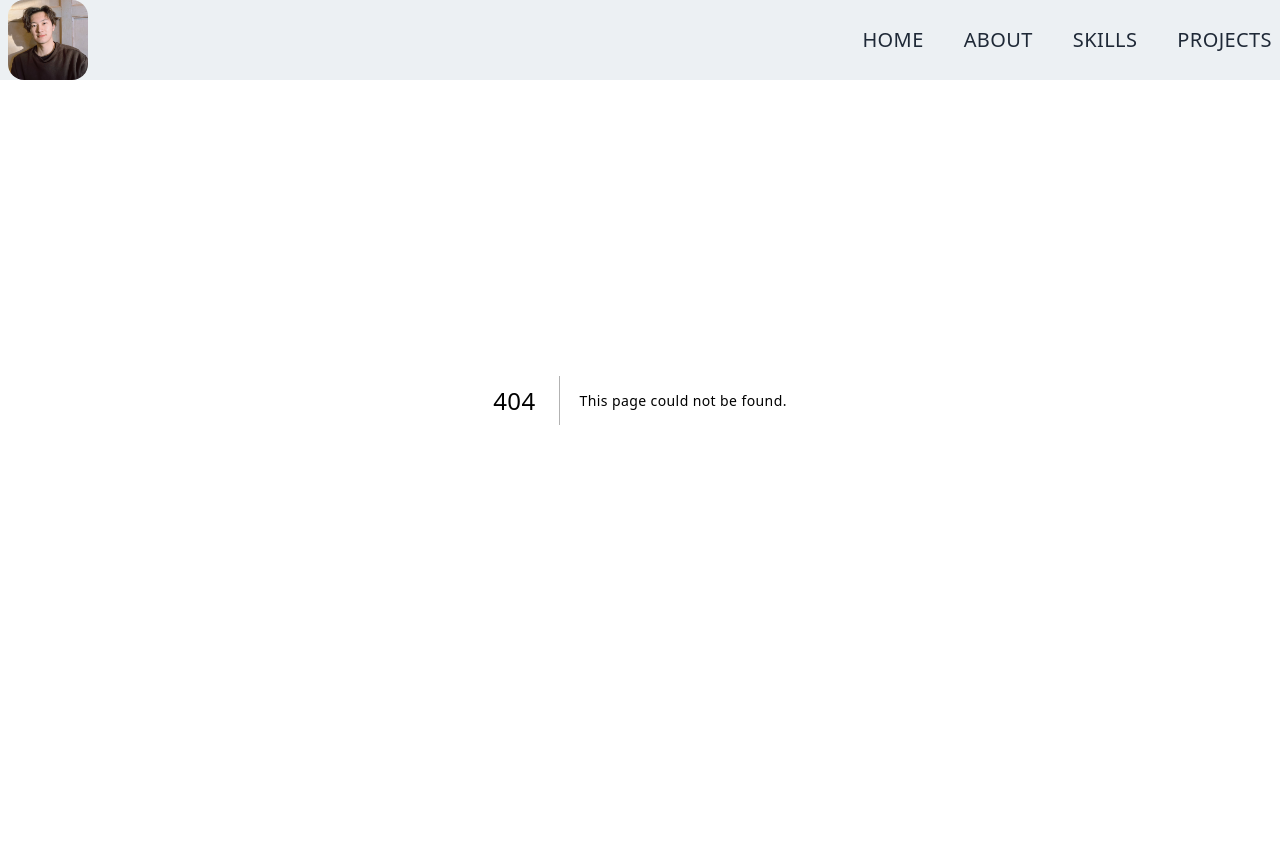
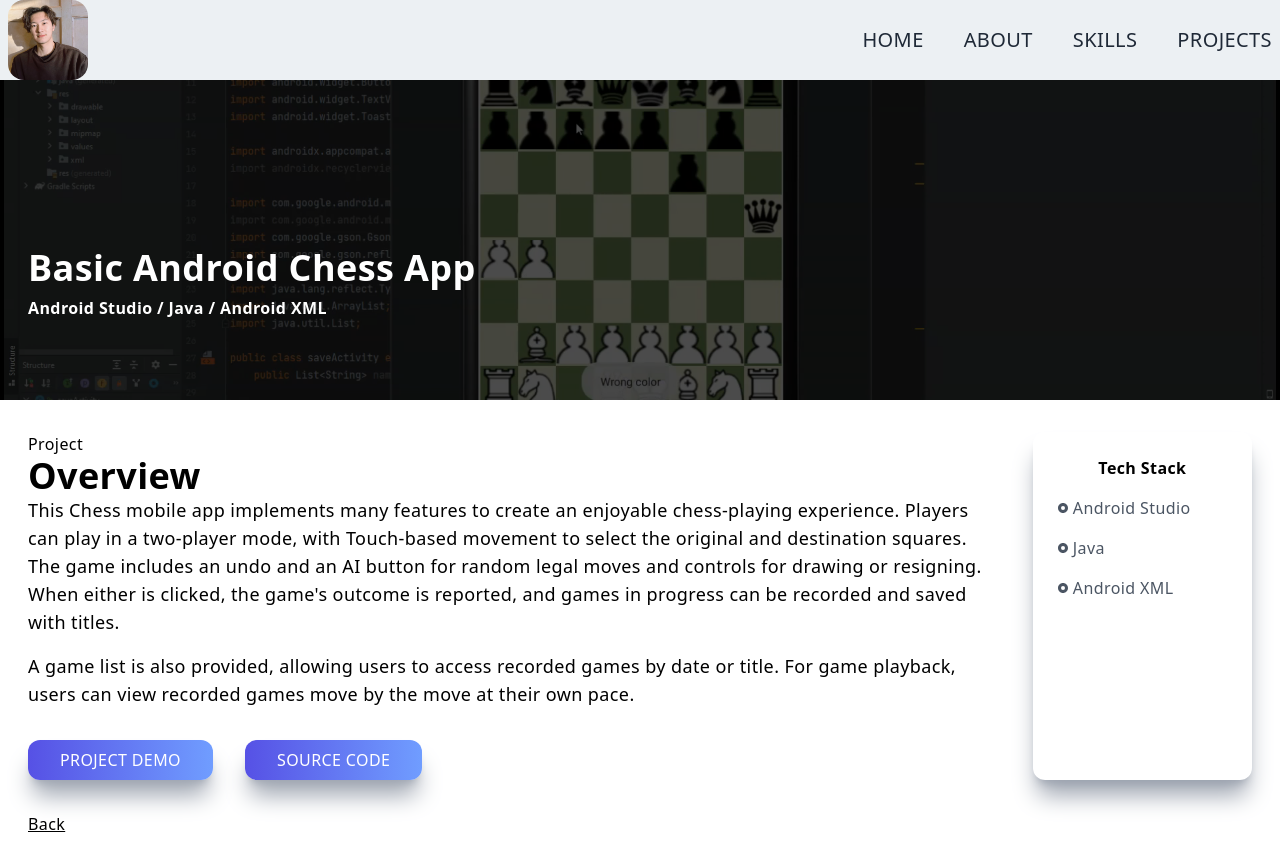
Before and after one commit to jamescodestuff/Personal-Website, a Next.js app: page /chess in a window 1280 px wide. Before the commit this address had no page. Before the commit the page ends 800 px from the top, so only its background shows below. Built offline with nearby package versions, Linux system fonts and the light colour scheme.

Commit message:
added more projects

```diff
--- a/components/Projects.jsx
+++ b/components/Projects.jsx
@@ -1,11 +1,12 @@
 import React from "react";
 import ProjectItem from "./ProjectItem";
 import portfolioImg from "../public/assets/projects/website.png";
-
+import chessImg from "../public/assets/projects/chess.png";
+import photoImg from "../public/assets/projects/photos.png";
 
 const Projects = () => {
   return (
-    <div id='projects' className="w-full">
+    <div id="projects" className="w-full">
       <div className="max-w-[1240px] mx-auto px-2 py-16">
         <p className="text-xl tracking-widest uppercase text-[#5651e5]">
           Projects
@@ -14,6 +15,27 @@
         <div className="grid md:grid-cols-2 gap-8">
           <ProjectItem
             title="Personal Portfolio Website"
+            bgImg={portfolioImg}
+            projectUrl="/portfolio"
+            tech="Next.JS, Tailwind"
+          />
+
+          <ProjectItem
+            title="Android Chess App"
+            bgImg={chessImg}
+            projectUrl="/chess"
+            tech="Android Studio, Java"
+          />
+
+          <ProjectItem
+            title="Photo Album Application"
+            bgImg={photoImg}
+            projectUrl="/photos"
+            tech="JavaFX"
+          />
+
+          <ProjectItem
+            title="2023 Hackathon"
             bgImg={portfolioImg}
             projectUrl="/portfolio"
             tech="Next.JS"
--- /dev/null
+++ b/pages/chess.jsx
@@ -0,0 +1,84 @@
+import React from "react";
+import chessImg from "../public/assets/projects/chess.png";
+import Image from "next/image";
+import { RiRadioButtonFill } from "react-icons/ri";
+import Link from "next/link";
+
+const property = () => {
+  return (
+    <div className="w-full">
+      <div className="w-screen h-[50vh] relative">
+        <div className="absolute top-0 left-0 w-full h-[50vh] bg-black/70 z-10" />
+        <Image
+          className="absolute z-1"
+          layout="fill"
+          objectFit="cover"
+          src={chessImg}
+          alt="/"
+        />
+        <div className="absolute top-[70%] max-w-[1240px] w-full left-[50%] right-[50%] translate-x-[-50%] translate-y-[-50%] text-white z-10 p-2">
+          <h2 className="py-2">Basic Android Chess App</h2>
+          <h3>Android Studio / Java / Android XML</h3>
+        </div>
+      </div>
+
+      <div className="max-w-[1240px] mx-auto p-2 grid md:grid-cols-5 gap-8 pt-8">
+        <div className="col-span-4">
+          <p>Project</p>
+          <h2>Overview</h2>
+          <p className="text-lg">
+            This Chess mobile app implements many features to create an
+            enjoyable chess-playing experience. Players can play in a two-player
+            mode, with Touch-based movement to select the original and
+            destination squares. The game includes an undo and an AI button for
+            random legal moves and controls for drawing or resigning. When
+            either is clicked, the game's outcome is reported, and games in
+            progress can be recorded and saved with titles.
+          </p>
+          <p className="text-lg py-4">
+            A game list is also provided, allowing users to access recorded
+            games by date or title. For game playback, users can view recorded
+            games move by the move at their own pace.
+          </p>
+          <button className="px-8 py-2 mt-4 mr-8">
+            <a href="https://youtu.be/bwOKH4n_zY4" target="_blank" rel="">
+              Project Demo
+            </a>
+          </button>
+          <button className="px-8 py-2 mt-4">
+            <a
+              href="https://github.com/jamescodestuff/ChessApp"
+              target="_blank"
+              rel=""
+            >
+              Source Code
+            </a>
+          </button>
+        </div>
+        <div className="col-span-4 md:col-span-1 shadow-xl shadow-gray-400 rounded-xl p-4">
+          <div className="p-2">
+            <p className="text-center font-bold pb-2">Tech Stack</p>
+            <div className="grid grid-cols-3 md:grid-cols-1">
+              <p className="text-gray-600 py-2 flex items-center">
+                <RiRadioButtonFill className="pr-1" />
+                Android Studio
+              </p>
+              <p className="text-gray-600 py-2 flex items-center">
+                <RiRadioButtonFill className="pr-1" />
+                Java
+              </p>
+              <p className="text-gray-600 py-2 flex items-center">
+                <RiRadioButtonFill className="pr-1" />
+                Android XML
+              </p>
+            </div>
+          </div>
+        </div>
+        <Link href="/#projects">
+          <p className="underline cursor-pointer">Back</p>
+        </Link>
+      </div>
+    </div>
+  );
+};
+export default property;
--- /dev/null
+++ b/pages/photos.jsx
@@ -0,0 +1,72 @@
+import React from "react";
+import photosImg from "../public/assets/projects/photos.png";
+import Image from "next/image";
+import { RiRadioButtonFill } from "react-icons/ri";
+import Link from "next/link";
+
+const property = () => {
+  return (
+    <div className="w-full">
+      <div className="w-screen h-[50vh] relative">
+        <div className="absolute top-0 left-0 w-full h-[50vh] bg-black/70 z-10" />
+        <Image
+          className="absolute z-1"
+          layout="fill"
+          objectFit="cover"
+          src={photosImg}
+          alt="/"
+        />
+        <div className="absolute top-[70%] max-w-[1240px] w-full left-[50%] right-[50%] translate-x-[-50%] translate-y-[-50%] text-white z-10 p-2">
+          <h2 className="py-2">Photo Album Application</h2>
+          <h3>Java FX / Java / FXML</h3>
+        </div>
+      </div>
+
+      <div className="max-w-[1240px] mx-auto p-2 grid md:grid-cols-5 gap-8 pt-8">
+        <div className="col-span-4">
+          <p>Project</p>
+          <h2>Overview</h2>
+          <p className="text-lg">chess des 1</p>
+          <p className="text-lg py-4">chess des 2</p>
+          <button className="px-8 py-2 mt-4 mr-8">
+            <a href="https://youtu.be/IWtmBrZlD7k" target="_blank" rel="">
+              Project Demo
+            </a>
+          </button>
+          <button className="px-8 py-2 mt-4">
+            <a
+              href="https://github.com/jamescodestuff/photoAlbum"
+              target="_blank"
+              rel=""
+            >
+              Source Code
+            </a>
+          </button>
+        </div>
+        <div className="col-span-4 md:col-span-1 shadow-xl shadow-gray-400 rounded-xl p-4">
+          <div className="p-2">
+            <p className="text-center font-bold pb-2">Tech Stack</p>
+            <div className="grid grid-cols-3 md:grid-cols-1">
+              <p className="text-gray-600 py-2 flex items-center">
+                <RiRadioButtonFill className="pr-1" />
+                Android Studio
+              </p>
+              <p className="text-gray-600 py-2 flex items-center">
+                <RiRadioButtonFill className="pr-1" />
+                Java
+              </p>
+              <p className="text-gray-600 py-2 flex items-center">
+                <RiRadioButtonFill className="pr-1" />
+                Android XML
+              </p>
+            </div>
+          </div>
+        </div>
+        <Link href="/#projects">
+          <p className="underline cursor-pointer">Back</p>
+        </Link>
+      </div>
+    </div>
+  );
+};
+export default property;
--- a/pages/portfolio.jsx
+++ b/pages/portfolio.jsx
@@ -65,7 +65,7 @@
         </div>
         <div className="col-span-4 md:col-span-1 shadow-xl shadow-gray-400 rounded-xl p-4">
           <div className="p-2">
-            <p className="text-center font-bold pb-2">tech</p>
+            <p className="text-center font-bold pb-2">Tech Stack</p>
             <div className="grid grid-cols-3 md:grid-cols-1">
               <p className="text-gray-600 py-2 flex items-center">
                 <RiRadioButtonFill className="pr-1" />
@@ -91,6 +91,10 @@
                 <RiRadioButtonFill className="pr-1" />
                 CSS
               </p>
+              <p className="text-gray-600 py-2 flex items-center">
+                <RiRadioButtonFill className="pr-1" />
+                Vercel
+              </p>
             </div>
           </div>
         </div>
```
Also changed, not shown: public/assets/projects/chess.png (added), public/assets/projects/photos.png (added).
